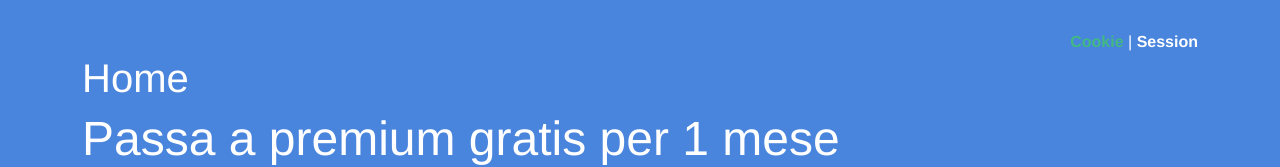
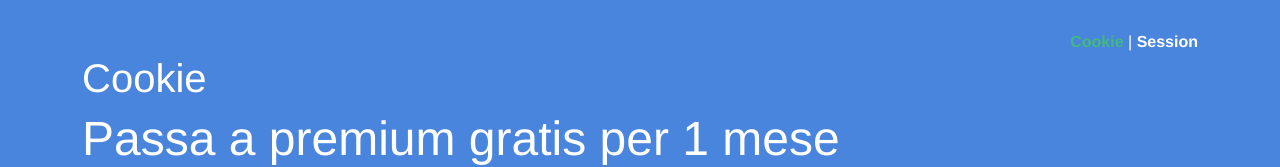
Before and after one commit to AlessandroCingolani/vue-laravel-ads, a Vue app: page / in a window 1280 px wide. Shown: the top 167 px of the page. Built offline with nearby package versions, Linux system fonts and the light colour scheme; no server answers.

Commit message:
[change]:naming

```diff
--- a/src/views/CookieView.vue
+++ b/src/views/CookieView.vue
@@ -9,7 +9,7 @@
 </script>
 
 <template>
-  <h1>Home</h1>
+  <h1>Cookie</h1>
   <AdsView />
 </template>
 
--- a/src/views/SessionView.vue
+++ b/src/views/SessionView.vue
@@ -10,7 +10,7 @@
 
 <template>
   <div class="about">
-    <h1>This is an about page</h1>
+    <h1>Session</h1>
     <AdsView />
   </div>
 </template>
```
